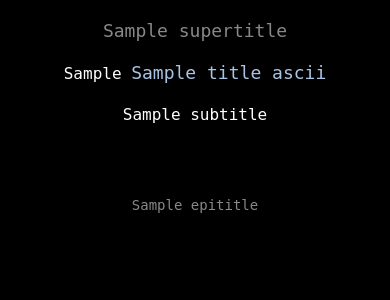
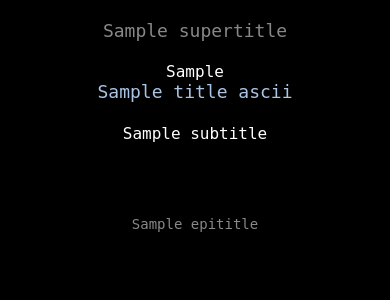
Before and after one commit to basileaw/terminaide, a Python web app: template terminaide/templates/index.html in a window 390 px wide. Shown: the top 300 px of the page. Run offline with Jinja, Linux system fonts and the light colour scheme; the template is opened without the code that fills it: most values are stand-ins (such as "Sample title", 1, 10 or a date in 2020).

```diff
--- a/terminaide/templates/index.html
+++ b/terminaide/templates/index.html
@@ -38,10 +38,12 @@
         }
 
         .title-container {
+            display: flex;
+            flex-direction: column;
+            align-items: center;
             width: 100%;
-            text-align: center;
-            overflow-x: auto;
             margin-bottom: 0;
+            overflow: hidden;
         }
 
         .supertitle {
@@ -51,24 +53,67 @@
             text-align: center;
         }
 
+        .ascii-wrapper {
+            display: flex;
+            justify-content: center;
+            align-items: center;
+            width: 100%;
+            margin-bottom: 0;
+            padding: 0 40px;
+            box-sizing: border-box;
+        }
+
+        /* Responsive margins for different screen sizes */
+        @media (max-width: 1200px) {
+            .ascii-wrapper {
+                padding: 0 30px;
+            }
+        }
+
+        @media (max-width: 800px) {
+            .ascii-wrapper {
+                padding: 0 20px;
+            }
+        }
+
+        @media (max-width: 600px) {
+            .ascii-wrapper {
+                padding: 0 15px;
+            }
+        }
+
+        @media (max-width: 480px) {
+            .ascii-wrapper {
+                padding: 0 10px;
+            }
+        }
+
         .ascii-art {
             color: #fff;
             line-height: 1.2;
             white-space: pre;
+            text-align: center;
+            margin-bottom: 0;
             font-size: 16px;
-            text-align: center;
-            display: inline-block;
-            margin-bottom: 0;
+            transform-origin: center;
+            transform: scale(1);
         }
 
         .title {
             color: #a9c4e4;
             line-height: 1.2;
             white-space: pre;
+            text-align: center;
+            margin-bottom: 0;
             font-size: 26px;
-            text-align: center;
-            display: inline-block;
-            margin-bottom: 0;
+            transform-origin: center;
+            transform: scale(1);
+        }
+
+        /* Use JavaScript-based scaling for optimal fit */
+        .ascii-art.auto-scale,
+        .title.auto-scale {
+            transition: transform 0.3s ease;
         }
 
         .content-wrapper {
@@ -279,11 +324,37 @@
             font-weight: bold;
             text-align: center;
             margin-bottom: 0;
+            transform-origin: center;
         }
 
-        @media (max-width: 768px) {
+        /* Responsive scaling for fallback title to match ASCII art scaling */
+        @media (max-width: 1200px) {
             .title-fallback {
-                font-size: 32px;
+                font-size: 43px; /* 48px * 0.9 */
+            }
+        }
+
+        @media (max-width: 1000px) {
+            .title-fallback {
+                font-size: 38px; /* 48px * 0.8 */
+            }
+        }
+
+        @media (max-width: 800px) {
+            .title-fallback {
+                font-size: 34px; /* 48px * 0.7 */
+            }
+        }
+
+        @media (max-width: 600px) {
+            .title-fallback {
+                font-size: 29px; /* 48px * 0.6 */
+            }
+        }
+
+        @media (max-width: 480px) {
+            .title-fallback {
+                font-size: 24px; /* 48px * 0.5 */
             }
         }
     </style>
@@ -299,12 +370,16 @@
 
             {% if ascii_art %}
             <!-- Custom ASCII art (if provided) -->
-            <pre class="ascii-art">{{ ascii_art }}</pre>
+            <div class="ascii-wrapper">
+                <pre class="ascii-art">{{ ascii_art }}</pre>
+            </div>
             {% endif %}
 
             {% if title_ascii %}
             <!-- Generated ASCII banner from title -->
-            <pre class="title">{{ title_ascii }}</pre>
+            <div class="ascii-wrapper">
+                <pre class="title">{{ title_ascii }}</pre>
+            </div>
             {% elif not ascii_art and title %}
             <!-- Fallback when pyfiglet is not available -->
             <div class="title-fallback">{{ title }}</div>
@@ -355,9 +430,47 @@
         let gridCols = 1;
         let gridRows = 1;
 
+        function scaleAsciiArt() {
+            const asciiElements = document.querySelectorAll('.ascii-art, .title');
+
+            asciiElements.forEach(element => {
+                const wrapper = element.parentElement;
+                if (!wrapper || !wrapper.classList.contains('ascii-wrapper')) return;
+
+                // Reset scale to measure natural size
+                element.style.transform = 'scale(1)';
+                element.classList.add('auto-scale');
+
+                // Get natural width and available width
+                const elementWidth = element.scrollWidth;
+                const wrapperWidth = wrapper.clientWidth;
+
+                // Reserve margin space (subtract from available width)
+                const marginSpace = Math.min(80, wrapperWidth * 0.1); // 10% margin or 80px max
+                const targetWidth = wrapperWidth - marginSpace;
+
+                // Calculate scale factor to fit within target width
+                let scale = 1;
+                if (elementWidth > targetWidth) {
+                    scale = Math.max(0.3, targetWidth / elementWidth);
+                }
+
+                // Apply scale
+                element.style.transform = `scale(${scale})`;
+            });
+        }
+
         document.addEventListener('DOMContentLoaded', function () {
+            // Scale ASCII art to fit container
+            scaleAsciiArt();
+
             // Initialize with first group
             renderMenuForGroup(0);
+
+            // Handle window resize
+            window.addEventListener('resize', function() {
+                scaleAsciiArt();
+            });
 
             // Handle keyboard navigation
             document.addEventListener('keydown', function (e) {
```
Also changed, not shown: demo/server.py (+6 -7 lines).
